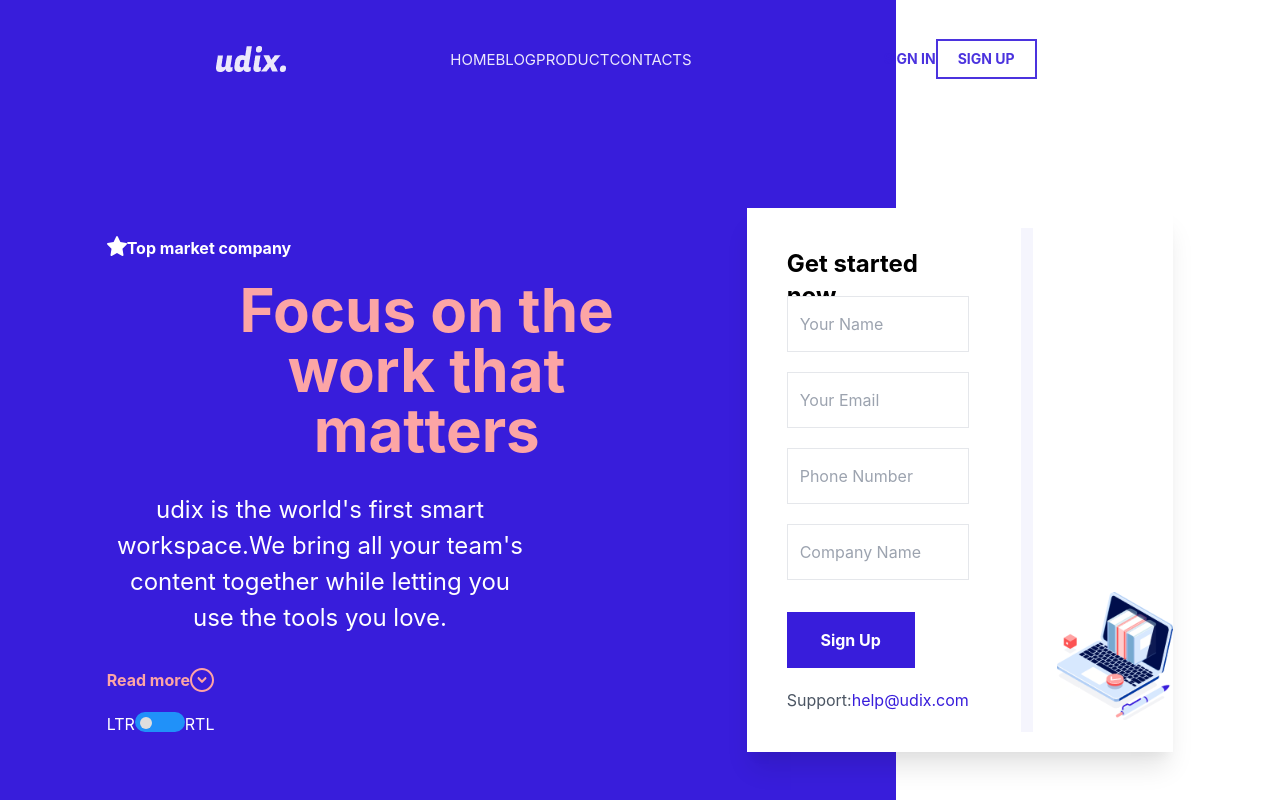
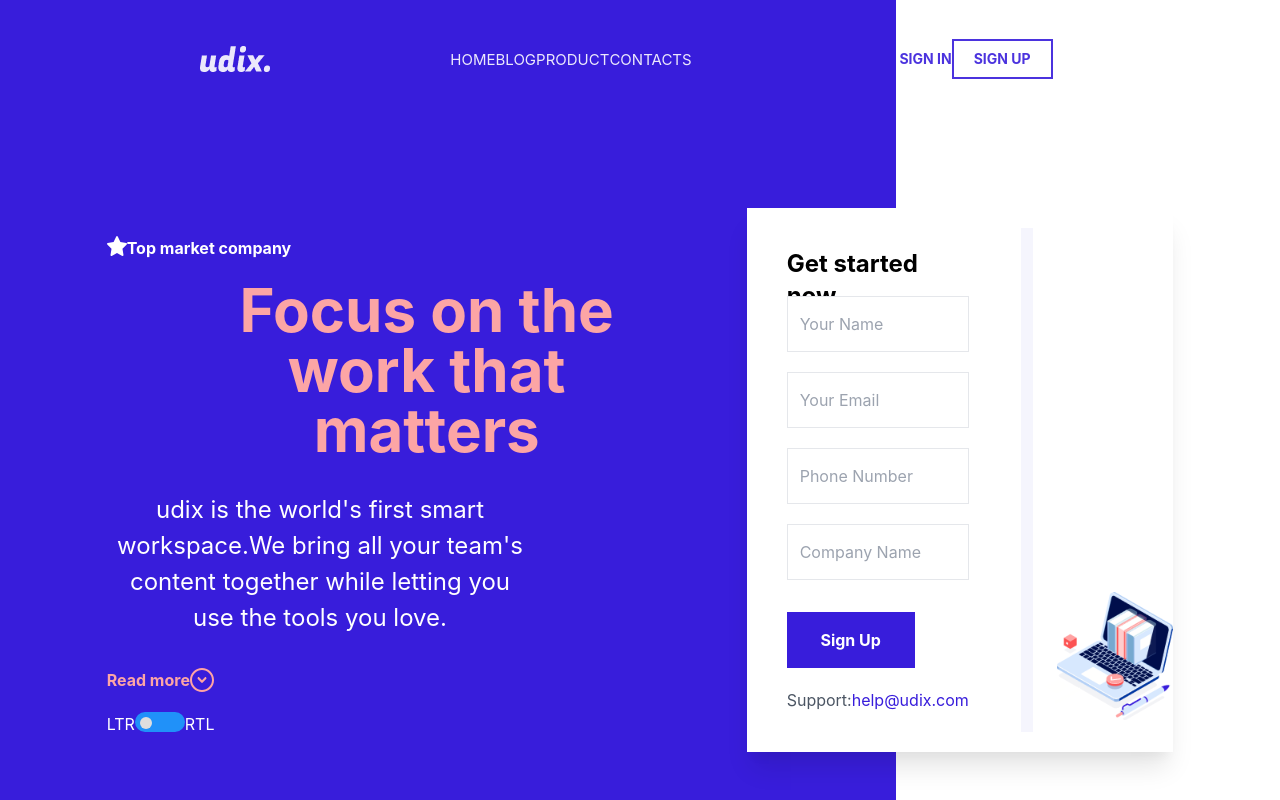
Before and after one commit to Arsalan31/my-project1, a React (Create React App) app: page /Udix in a window 1280 px wide. Shown: the top 800 px of the page. Built offline with nearby package versions, Linux system fonts and the light colour scheme; what tailwindcss-rtl would draw is missing.

Commit message:
Update Header1.js

```diff
--- a/src/Components/Header1.js
+++ b/src/Components/Header1.js
@@ -28,7 +28,7 @@ function Header1() {
     return (
         <header className="w-full absolute">
             <nav className="flex justify-between md:opacity-90">
-                <div className="container nav md:my-0 py-5 px-10 flex flex-wrap justify-between content-center items-center xl:mx-44 lg:mx-24 mx-auto bg-transparent ">
+                <div className="container nav md:my-0 py-5 px-10 flex flex-wrap justify-between content-center items-center xl:mx-40 lg:mx-24 mx-auto bg-transparent ">
                     <div className="logo1 bg-no-repeat flex-none order-0 flex-grow-0 block cursor-pointer" />
                     <button onClick={toggleNav} className="block items-center focus:outline-none p-2 ms-3 text-sm font-semibold uppercase border-white border-2 px-6 py-3 text-white md:hidden">Menu
                     </button>
```
